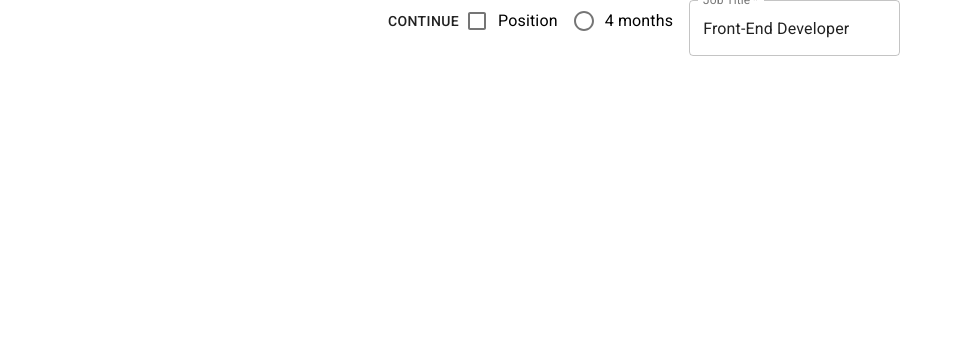
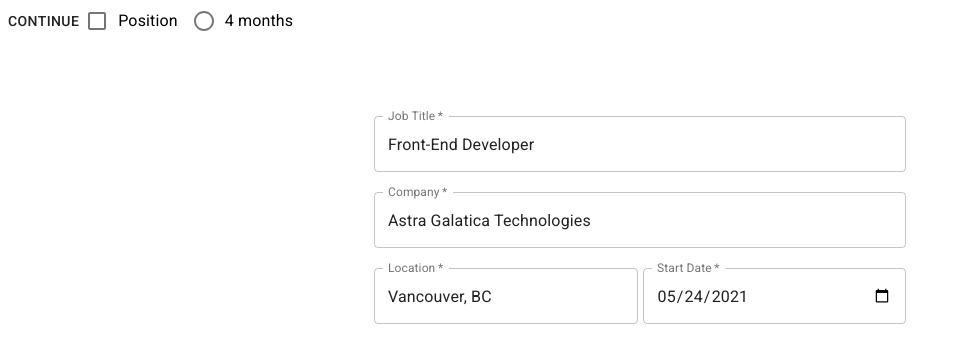
Before and after one commit to ReneReid/Internify, a React (Create React App) app in the folder internify/: page / in a window 1280 px wide. Shown: the top 362 px of the page, without its empty margins (0-961 px from the left). Built offline with nearby package versions, Linux system fonts and the light colour scheme.

Commit message:
styles and added InputFormJobHeader molecule to DOM

```diff
--- a/internify/src/App.css
+++ b/internify/src/App.css
@@ -1,38 +1,34 @@
-.App {
-  text-align: center;
+
+.input-title-form {
+    display: block;
+    /* padding: 16px 24px 24px; */
+    margin-top: 64px;
+    align-items: right;
+    flex-direction: right;
 }
 
-.App-logo {
-  height: 40vmin;
-  pointer-events: none;
+.row {
+    /* border: 1px solid black;
+    background-color: aquamarine; */
+    padding: 10px;
+    display: flex;
 }
 
-@media (prefers-reduced-motion: no-preference) {
-  .App-logo {
-    animation: App-logo-spin infinite 20s linear;
-  }
+.col {
+    flex: 1;
+    margin-left: 5px;
 }
 
-.App-header {
-  background-color: #282c34;
-  min-height: 100vh;
-  display: flex;
-  flex-direction: column;
-  align-items: center;
-  justify-content: center;
-  font-size: calc(10px + 2vmin);
-  color: white;
+.col:first-child {
+    margin-left: 0px;
 }
 
-.App-link {
-  color: #61dafb;
+.i-form-outer {
+    /* background-color: blue; */
+    width: 100%;
 }
 
-@keyframes App-logo-spin {
-  from {
-    transform: rotate(0deg);
-  }
-  to {
-    transform: rotate(360deg);
-  }
+.i-form-inner {
+    width: 100%;
+    margin: 500px;
 }
--- a/internify/src/App.js
+++ b/internify/src/App.js
@@ -1,9 +1,8 @@
-import logo from './logo.svg';
 import './App.css';
 import ContinueBtn from './components/atoms/ContinueBtn';
 import CheckboxTemp from './components/atoms/CheckboxTemp';
 import RadioTemp from './components/atoms/RadioTemp';
-import TextFieldTemp from './components/atoms/TextFieldTemp';
+import InputFormJobHeader from './components/molecules/InputFormJobHeader';
 
 function App() {
   return (
@@ -11,7 +10,7 @@ function App() {
         <ContinueBtn />
         <CheckboxTemp name={"posCheck"} color={"primary"} label={"Position"}/>
         <RadioTemp value={"4 months"} label={"4 months"}/>
-        <TextFieldTemp id={"input-job-title"} label={"Job Title"} defaultValue={"Front-End Developer"}/>
+        <InputFormJobHeader />
     </div>
   );
 }
--- a/internify/src/components/atoms/TextFieldTemp.js
+++ b/internify/src/components/atoms/TextFieldTemp.js
@@ -3,6 +3,7 @@ import TextField from '@material-ui/core/TextField';
 function TextFieldTemp(props) {
     return(
         <TextField
+        className={props.className}
         required id={props.id}
         label={props.label}
         defaultValue={props.defaultValue}
--- a/internify/src/components/molecules/InputFormJobHeader.js
+++ b/internify/src/components/molecules/InputFormJobHeader.js
@@ -1,19 +1,30 @@
 import TextFieldTemp from "../atoms/TextFieldTemp";
+import React from 'react';
+import Container from '@material-ui/core/Container';
 
 function InputFormJobHeader(props) {
-
     return (
-        <div id="header-form-input" className="header-row">
-            <TextFieldTemp id={"header-form-title"} label={"Job Title"} defaultValue={"Front-End Developer"} type={"text"}/>
-            <TextFieldTemp id={"header-form-company"} label={"Company"} defaultValue={"Astra Galatica Technologies"} type={"text"}/>
-            <div>
+        <div className="InputFormJobHeader">
+        <Container maxWidth="sm">
+        <form className="input-title-form">
+            <div className="row">
+                <TextFieldTemp id={"header-form-title"} className={"i-form-outer"}label={"Job Title"} defaultValue={"Front-End Developer"} type={"text"}/>
+            </div>
+            <div className="row">
+                <TextFieldTemp id={"header-form-company"} className={"i-form-outer"} label={"Company"} defaultValue={"Astra Galatica Technologies"} type={"text"}/>
+            </div>
+            <div className="row">
                 <div className="col">
-                <TextFieldTemp id={"header-form-location"} label={"Location"} defaultValue={"Vancouver, BC"} type={"text"}/>
+                    <TextFieldTemp id={"header-form-location"} className={"i-form-inner"} label={"Location"} defaultValue={"Vancouver, BC"} type={"text"}/>
                 </div>
                 <div className="col">
-                <TextFieldTemp id={"header-form-date"} label={"Start Date"} type={"date"} defaultValue={"2021-05-24"}/>
+                    <TextFieldTemp id={"header-form-date"} className={"i-form-inner"} label={"Start Date"} type={"date"} defaultValue={"2021-05-24"}/>
                 </div>
             </div>
+        </form>
+        </Container>
+
+
         </div>
     )
 
```
